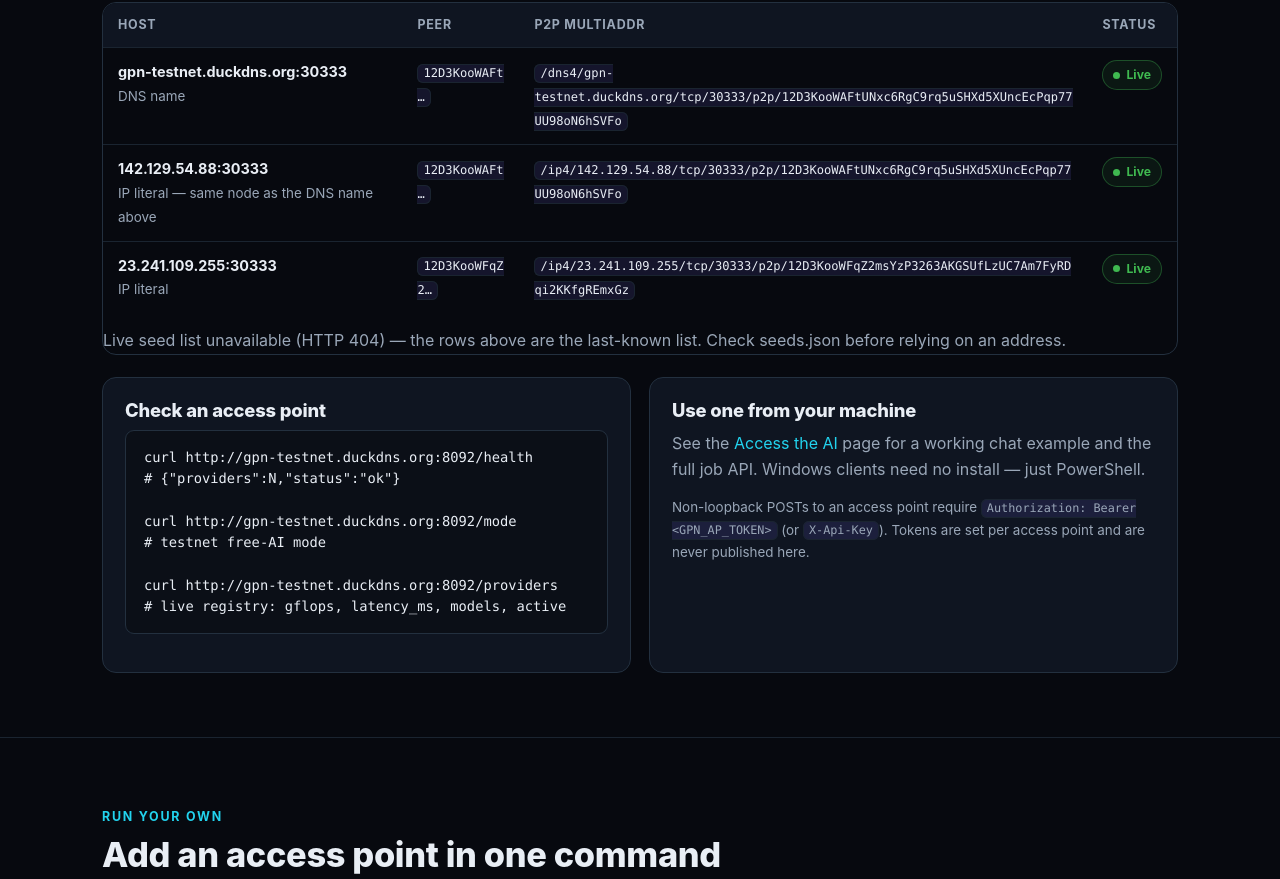
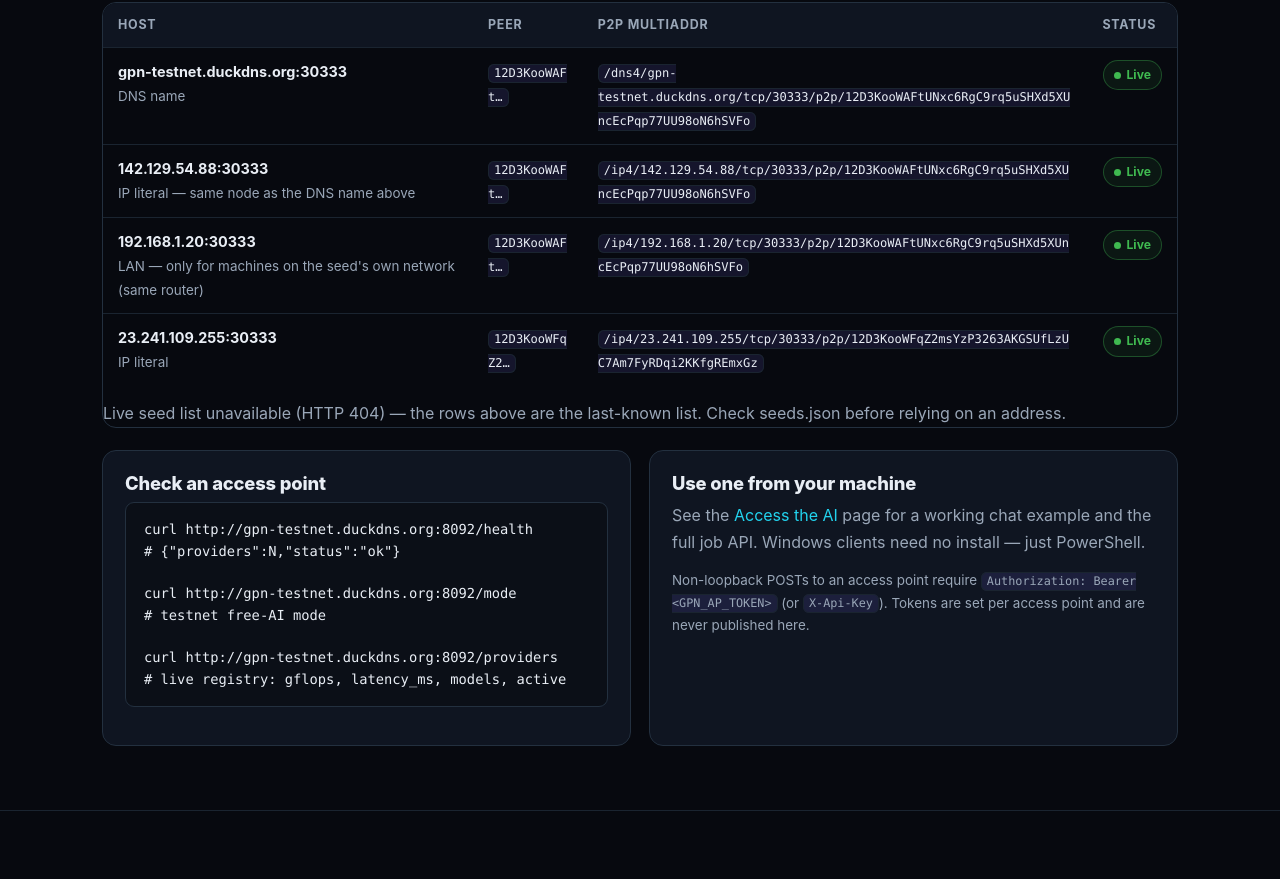
Before and after one commit to crewlyllc/gpn_coin, a plain HTML site: page website/access-points.html in a window 1280 px wide. Shown: the part 958-1837 px from the top of the page. Drawn offline with Linux system fonts and the light colour scheme; no server answers.

Commit message:
tests: follow the SEO changes (clean URLs, LAN seed, no /chat in sitemap)
CI caught three assertions that encoded the *old* behaviour, which is what they
are for:
- chat nav links now read href="chat" (the .html form is a 301); accept both.
- /chat is deliberately out of the sitemap (app shell, no indexable content);
  the test now asserts that absence instead of demanding the entry.
- the access-points table and the nodes page's cached seed list must include the
  new LAN bootnode, or they drift from network.json.

All website tests pass (5/5) and worker 56/56.

```diff
--- a/website/access-points.html
+++ b/website/access-points.html
@@ -123,6 +123,12 @@
               <td><b>142.129.54.88:30333</b><br><span class="small muted">IP literal &mdash; same node as the DNS name above</span></td>
               <td><code>12D3KooWAFt…</code></td>
               <td><code>/ip4/142.129.54.88/tcp/30333/p2p/12D3KooWAFtUNxc6RgC9rq5uSHXd5XUncEcPqp77UU98oN6hSVFo</code></td>
+              <td><span class="chip up"><span class="d" aria-hidden="true"></span> Live</span></td>
+            </tr>
+            <tr>
+              <td><b>192.168.1.20:30333</b><br><span class="small muted">LAN &mdash; only for machines on the seed's own network (same router)</span></td>
+              <td><code>12D3KooWAFt&hellip;</code></td>
+              <td><code>/ip4/192.168.1.20/tcp/30333/p2p/12D3KooWAFtUNxc6RgC9rq5uSHXd5XUncEcPqp77UU98oN6hSVFo</code></td>
               <td><span class="chip up"><span class="d" aria-hidden="true"></span> Live</span></td>
             </tr>
             <tr>
```
Also changed, not shown: website/nodes.html (+1 -0 lines), website/tests/chat.test.js (+14 -4 lines).
